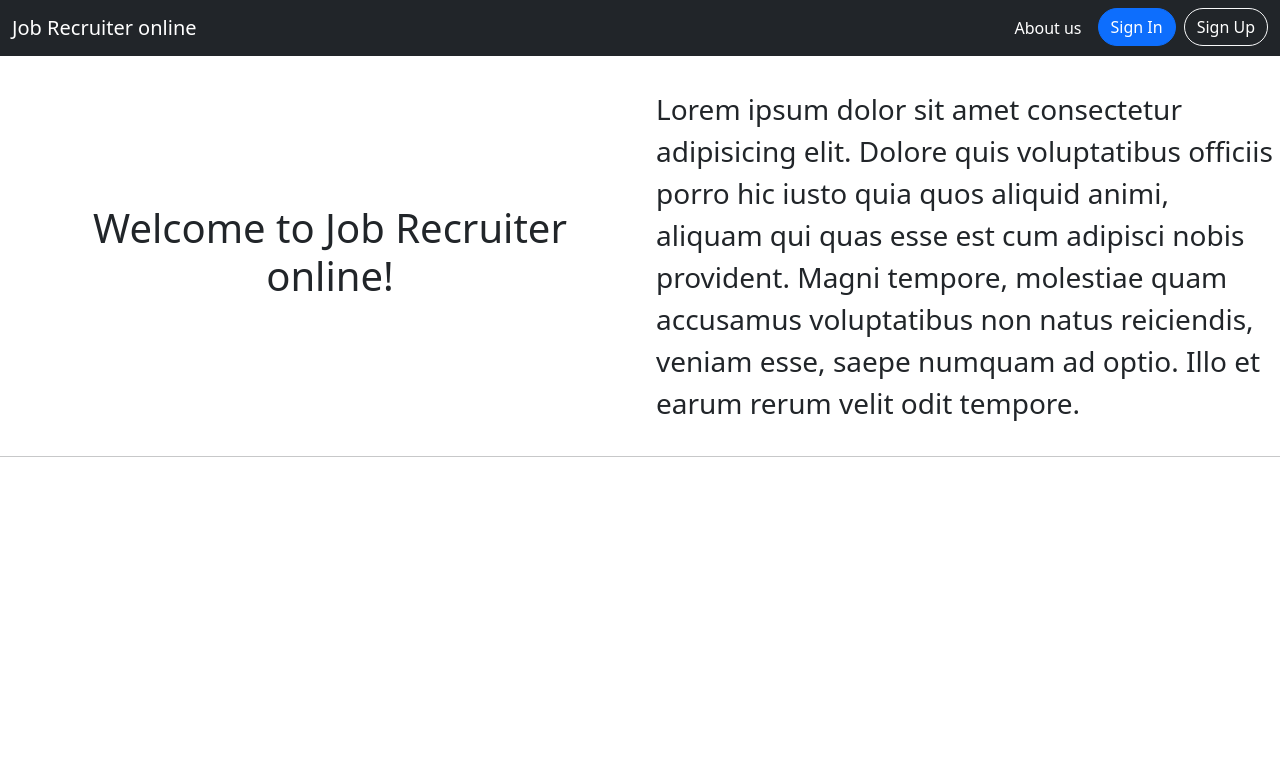
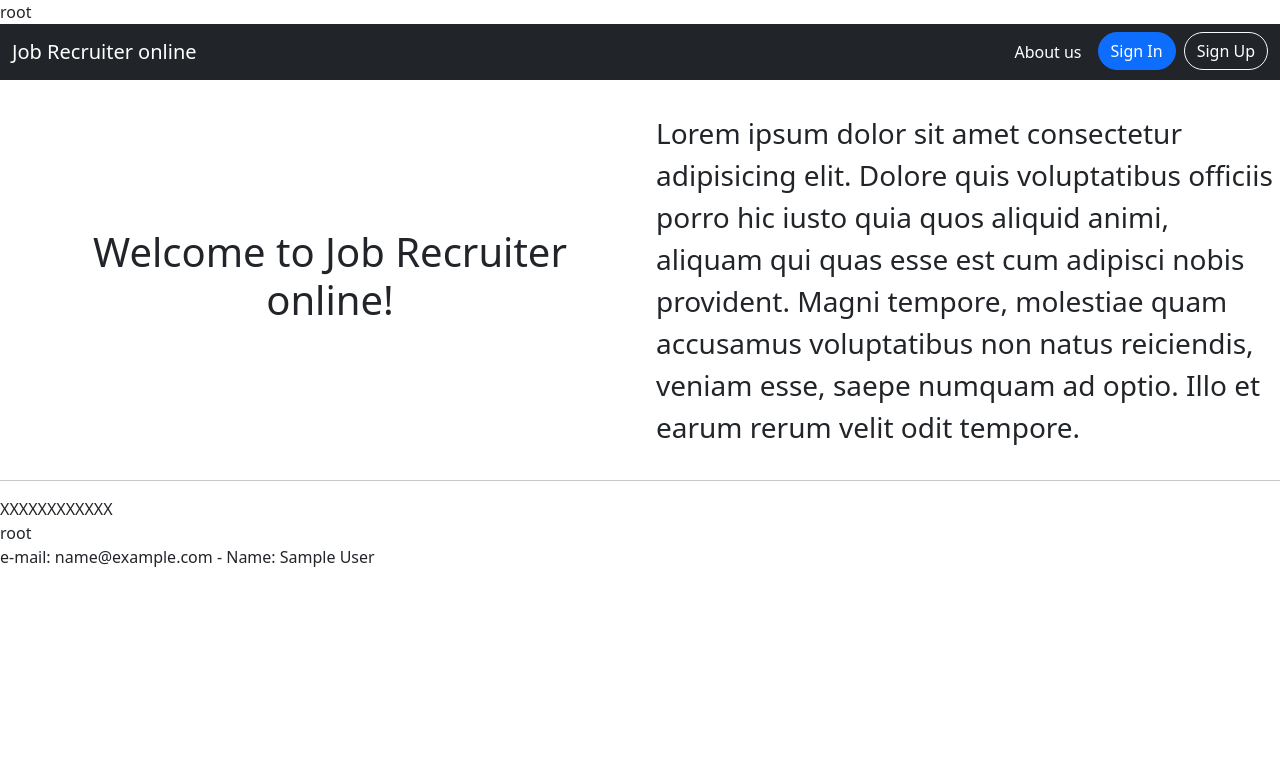
Before and after one commit to PasindhuHeshan/Web-Assignment, a PHP site: page / in a window 1280 px wide. Shown: the top 783 px of the page. Run offline with PHP 8.4, Linux system fonts and the light colour scheme; tables that the repository leaves empty or names only in its code hold one stand-in row (values such as "Sample post").

Commit message:
How to connect the database and query data

```diff
--- /dev/null
+++ b/db/database.php
@@ -0,0 +1,10 @@
+<?PHP
+$user_name = "root";
+$password = "";
+$database = "web-assignment";
+$host_name = "localhost";
+
+$conn = new mysqli($host_name, $user_name, $password, $database);
+
+echo $user_name;
+?>
--- a/index.php
+++ b/index.php
@@ -1,3 +1,12 @@
+<?php
+require ("db/database.php");
+
+$sql = "SELECT email, first_name, last_name FROM users";
+$result = $conn->query($sql);
+
+$email = "XXXXXXXXXXXX";
+?>
+
 <!doctype html>
 <html lang="en">
   <head>
@@ -46,7 +55,19 @@
       <hr>
     </div>
 
-
+    <p>
+      <?php
+      echo $email. "<br>";
+      echo $user_name. "<br>";
+      if ($result->num_rows > 0) {
+        while($row = $result->fetch_assoc()) {
+          echo "e-mail: " . $row["email"]. " - Name: " . $row["first_name"]. " " . $row["last_name"]. "<br>";
+        }
+      } else {
+        echo "0 results";
+      }
+      ?>
+    </p>
 
 
     <!-- Bootstrap Bundle with Popper -->
```
